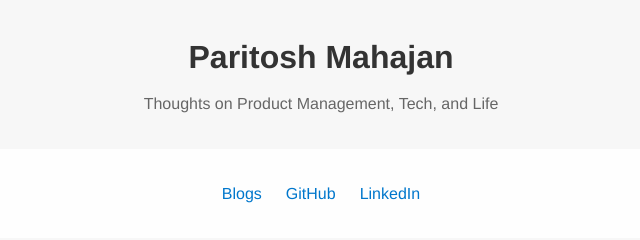
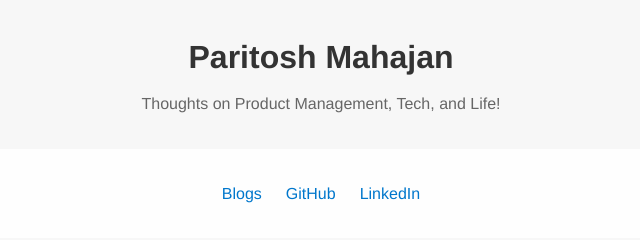
Before and after one commit to paritoshM9/mywebsite, a plain HTML site: page index.html in a window 1280 px wide. Shown: the top 240 px of the page, 319-959 px from the left. Drawn offline with Linux system fonts and the light colour scheme.

Commit message:
Update index.html

```diff
--- a/index.html
+++ b/index.html
@@ -9,7 +9,7 @@
 <body>
   <header>
     <h1>Paritosh Mahajan</h1>
-    <p>Thoughts on Product Management, Tech, and Life</p>
+    <p>Thoughts on Product Management, Tech, and Life!</p>
   </header>
   <main>
     <section class="links">
```
